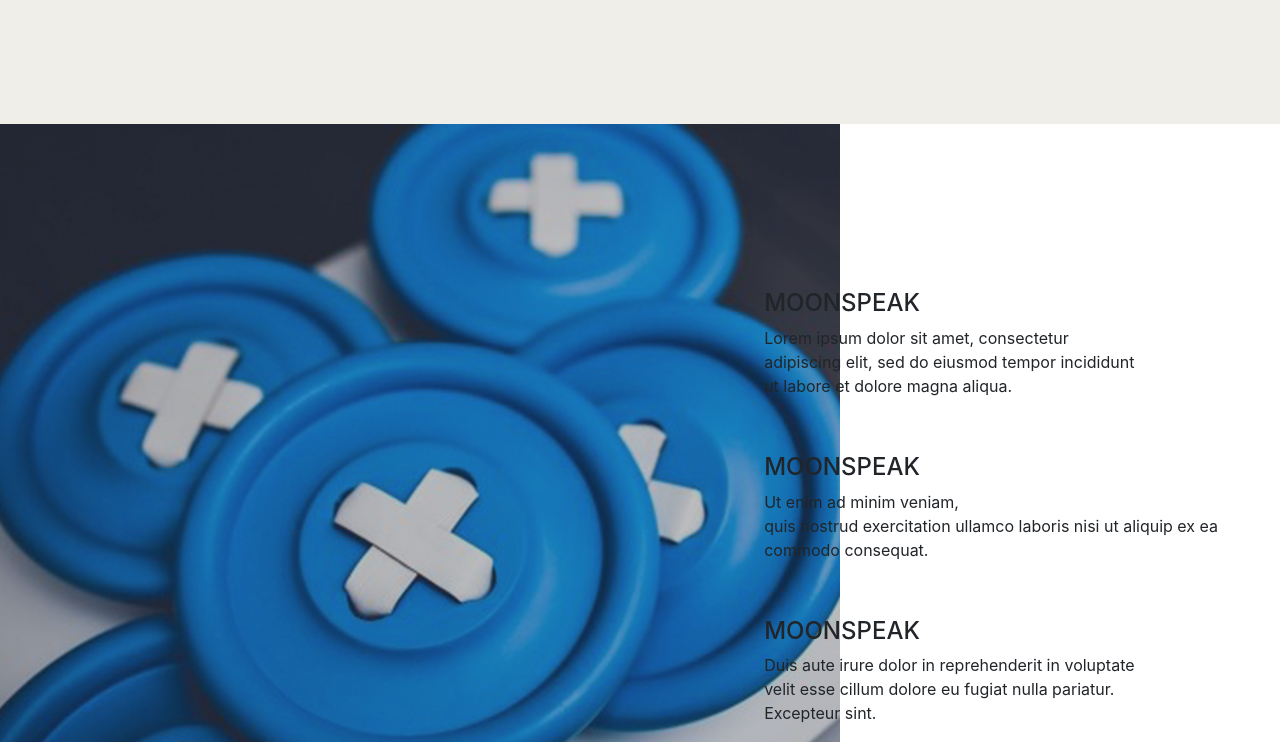
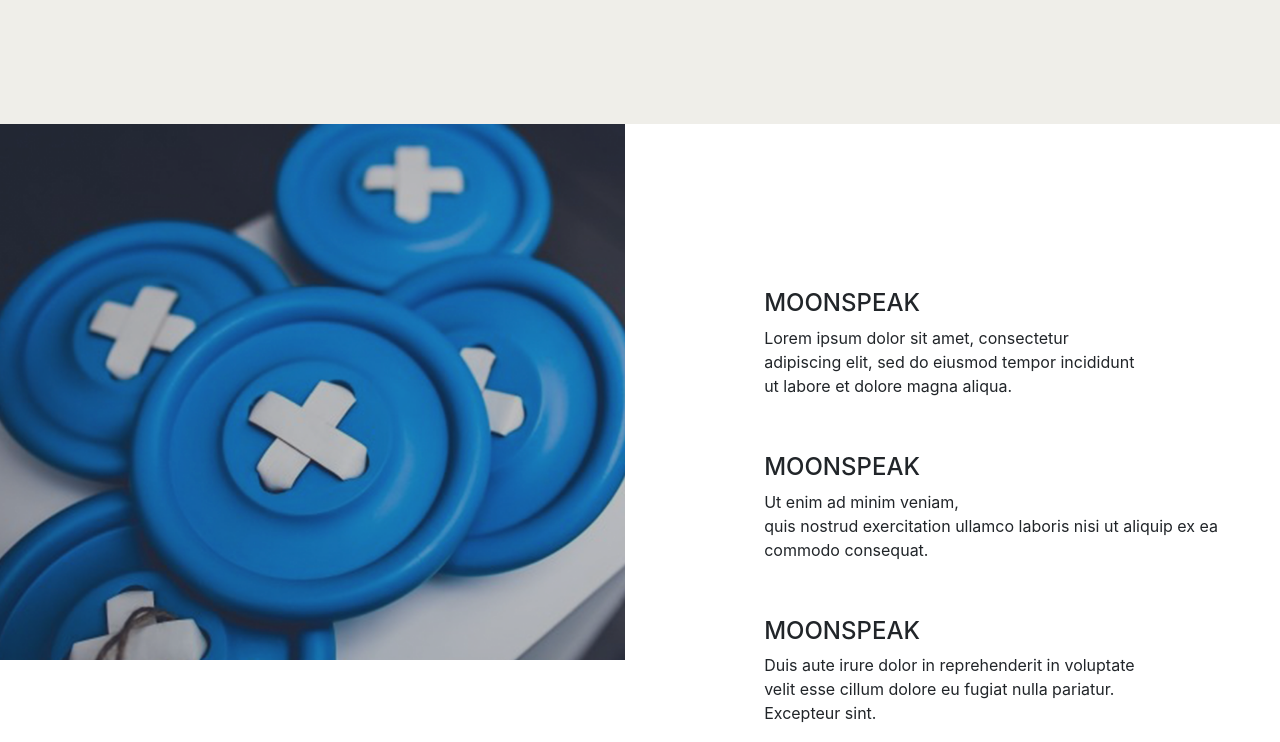
Before and after one commit to jakub-lesinski/Bootstrap-page, a plain HTML site: page index.html in a window 1280 px wide. Shown: the part 3220-3962 px from the top of the page. Drawn offline with Linux system fonts and the light colour scheme.

Commit message:
index update

```diff
--- a/index.html
+++ b/index.html
@@ -69,7 +69,7 @@
     <section class="about">
         <div class="row">
             <div class="-col-12 col-lg-6">
-                <img src="./img/about-banner.png" alt="">
+                <img src="./img/about-banner.png" alt="" class="img-fluid">
             </div>
             <div class="-col-12 col-lg-5 offset-lg-1">
                 <div class="about-content">
```
